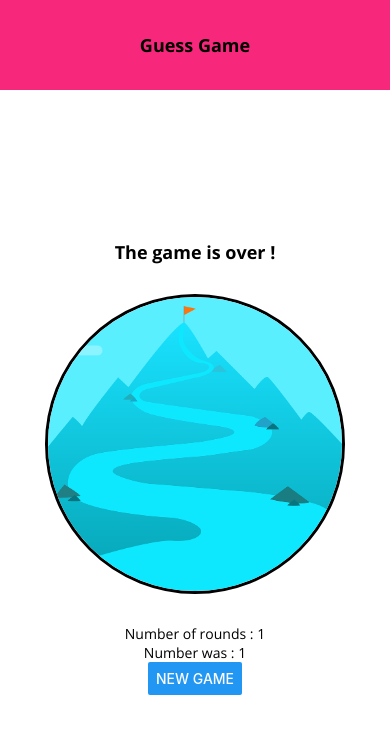
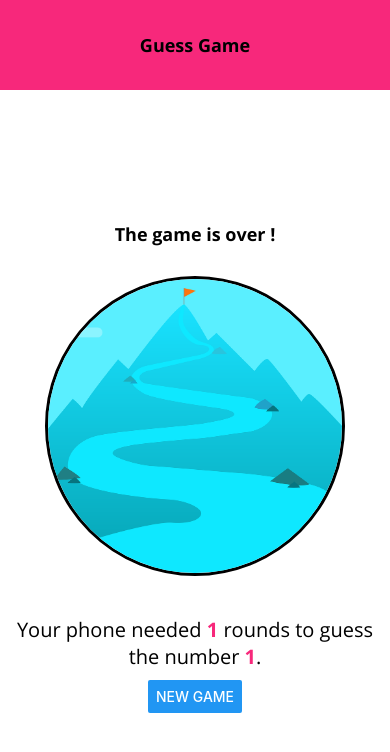
Before and after one commit to radoibogdan/ReactNative-GuessNumberGame, a React Native app: screen / in a window 390 px wide. Shown: the top 752 px of the page. Built offline with nearby package versions, Linux system fonts and the light colour scheme.

Commit message:
Style Text components

```diff
--- a/components/BodyText.js
+++ b/components/BodyText.js
@@ -3,7 +3,7 @@
 
 const BodyText = props => {
   return (
-      <Text style={styles.body}>{props.children}</Text>
+      <Text style={{...styles.body, ...props.style}}>{props.children}</Text>
   );
 };
 
--- a/screens/GameOverScreen.js
+++ b/screens/GameOverScreen.js
@@ -2,6 +2,7 @@
 import { View, Text, StyleSheet, Button, Image } from "react-native";
 import BodyText from "../components/BodyText";
 import TitleText from "../components/TitleText";
+import Colors from "../constants/colors";
 
 const GameOverScreen = (props) => {
   return (
@@ -22,8 +23,14 @@
           resizeMode="cover"
         /> */}
       </View>
-      <BodyText>Number of rounds : {props.roundsNumber}</BodyText>
-      <BodyText>Number was : {props.userNumber}</BodyText>
+      <View style={styles.resultContainer}>
+        <BodyText style={styles.resultText}>
+          Your phone needed{" "}
+          <Text style={styles.highlight}>{props.roundsNumber}</Text> rounds to
+          guess the number{" "}
+          <Text style={styles.highlight}>{props.userNumber}</Text>.
+        </BodyText>
+      </View>
       <Button title="New Game" onPress={props.onRestart} />
     </View>
   );
@@ -41,14 +48,26 @@
     height: 300,
     borderRadius: 150,
     borderWidth: 3,
-    borderColor: 'black',
+    borderColor: "black",
     overflow: "hidden",
-    marginVertical: 30
+    marginVertical: 30,
   },
   image: {
     width: "100%",
     height: "100%",
   },
+  resultContainer: {
+    marginHorizontal: 10,
+    marginVertical: 10
+  },
+  resultText: {
+    fontSize: 20,
+    textAlign: "center"
+  },
+  highlight: {
+    color: Colors.primary,
+    fontFamily: "open-sans-bold",
+  },
 });
 
 export default GameOverScreen;
```
